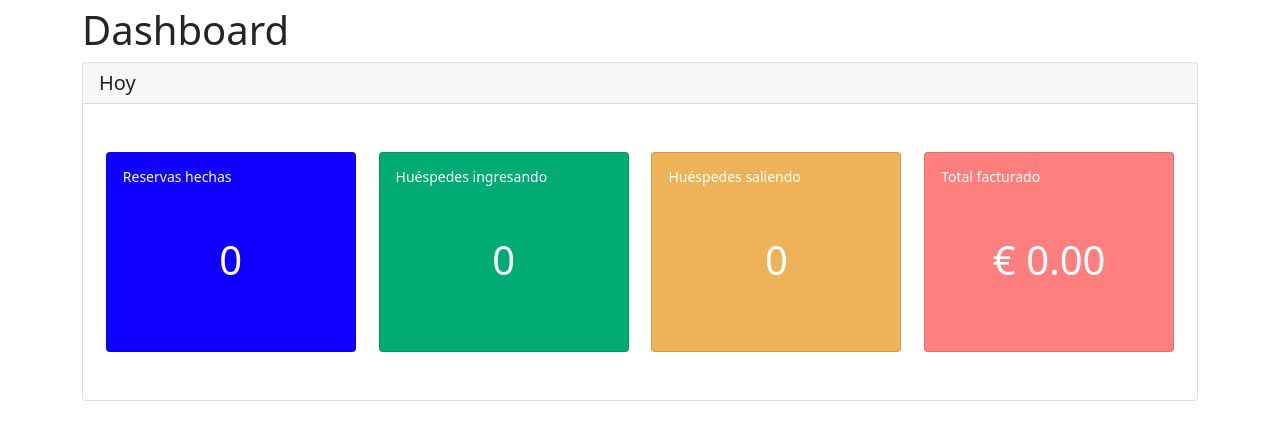
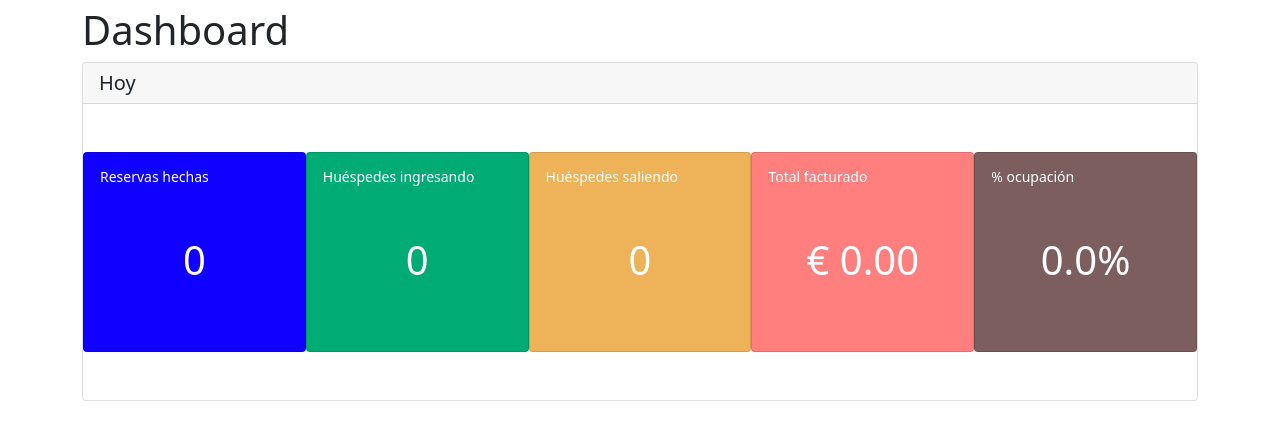
Before and after one commit to oscarchapp/testbookingengine, a Django app: page /dashboard/ in a window 1280 px wide. Shown: the part 58-498 px from the top of the page. Run offline with Django 4.2, Linux system fonts and the light colour scheme; data comes from the database, SQL or seed files in the repository.

Commit message:
Percentage occupation
# Showing the percentage of occupation in dashboard

```diff
--- a/pms/templates/dashboard.html
+++ b/pms/templates/dashboard.html
@@ -17,10 +17,14 @@
             <h5 class="small">Huéspedes saliendo</h5>
             <h1 class="dashboard-value">{{dashboard.outcoming_guests}}</h1>
         </div>
-
         <div class="card text-white p-3 card-customization" style="background-color: #ff7f7f;">
             <h5 class="small">Total facturado</h5>
-            <h1 class="dashboard-value">€ {% if dashboard.invoiced.total__sum == None %}0.00{% endif %} {{dashboard.invoiced.total__sum|floatformat:2}}</h1>
+            <h1 class="dashboard-value">€ {% if dashboard.invoiced.total__sum == None %}0.00{% endif %}
+                {{dashboard.invoiced.total__sum|floatformat:2}}</h1>
+        </div>
+        <div class="card text-white p-3 card-customization" style="background-color: #7c5e5e;">
+            <h5 class="small">% ocupación</h5>
+            <h1 class="dashboard-value">{{ dashboard.occupation }}%</h1>
         </div>
     </div>
 </div>
```
